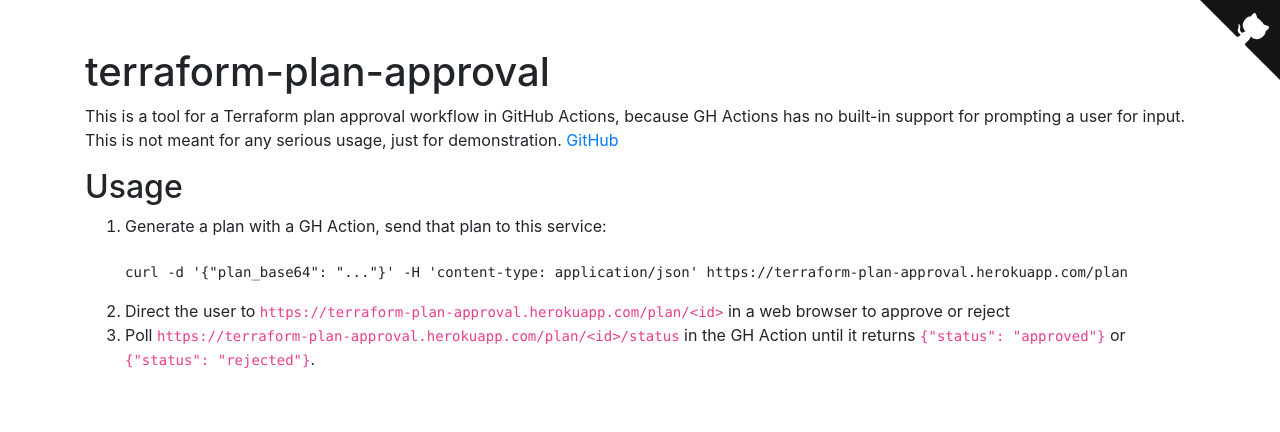
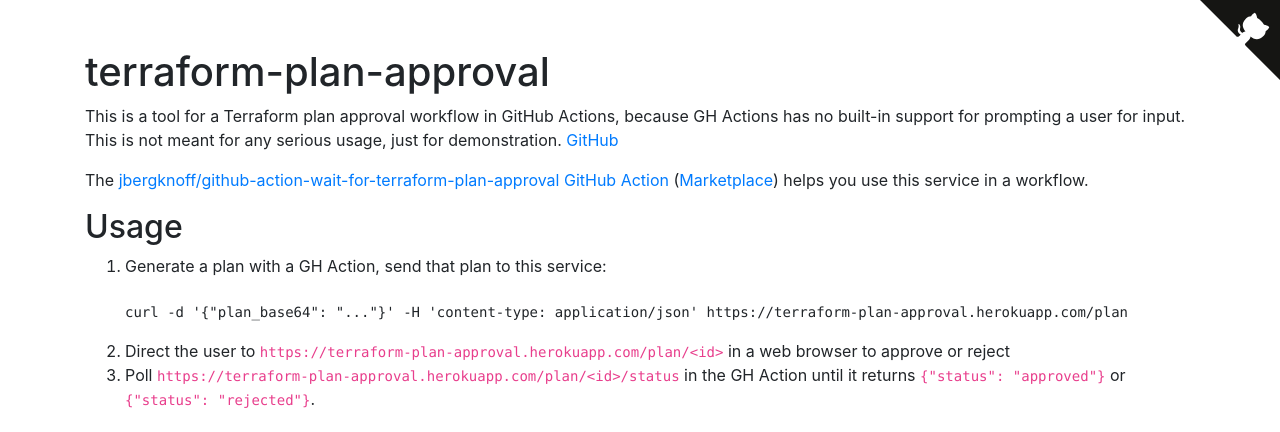
Before and after one commit to jbergknoff/terraform-plan-approval, a Flask app: page / in a window 1280 px wide. Shown: the top 432 px of the page. Run offline with Flask 2, Linux system fonts and the light colour scheme; some libraries are stand-ins or nearby versions.

Commit message:
Copy updates

```diff
--- a/terraform_plan_approval/templates/index.html
+++ b/terraform_plan_approval/templates/index.html
@@ -4,6 +4,8 @@
 <h1>terraform-plan-approval</h1>
 
 <p>This is a tool for a Terraform plan approval workflow in GitHub Actions, because GH Actions has no built-in support for prompting a user for input. This is not meant for any serious usage, just for demonstration. <a href="https://github.com/jbergknoff/terraform-plan-approval">GitHub</a></p>
+
+<p>The <a href="https://github.com/jbergknoff/github-action-wait-for-terraform-plan-approval">jbergknoff/github-action-wait-for-terraform-plan-approval GitHub Action</a> (<a href="https://github.com/marketplace/actions/wait-for-terraform-plan-approval">Marketplace</a>) helps you use this service in a workflow.</p>
 
 <h2>Usage</h2>
 
```
Also changed, not shown: README.md.
